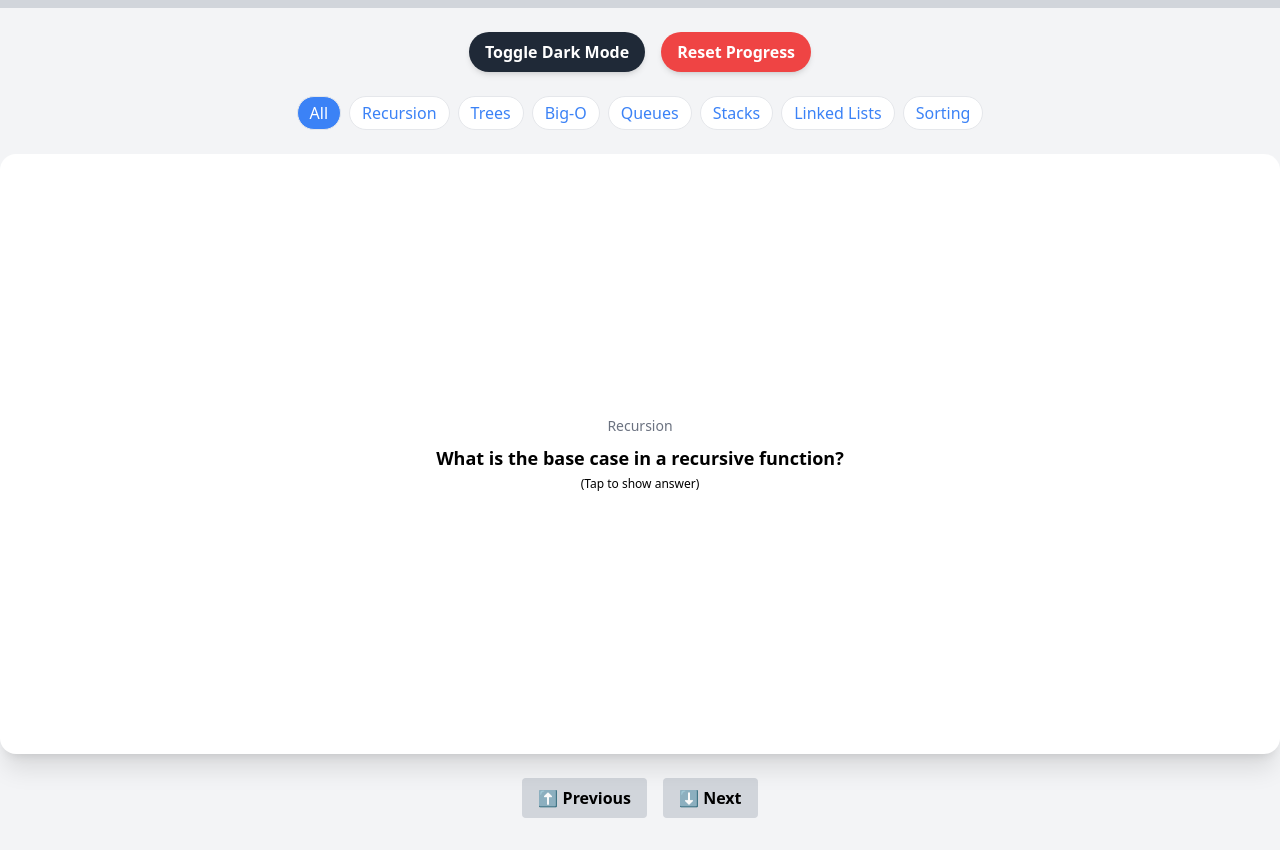
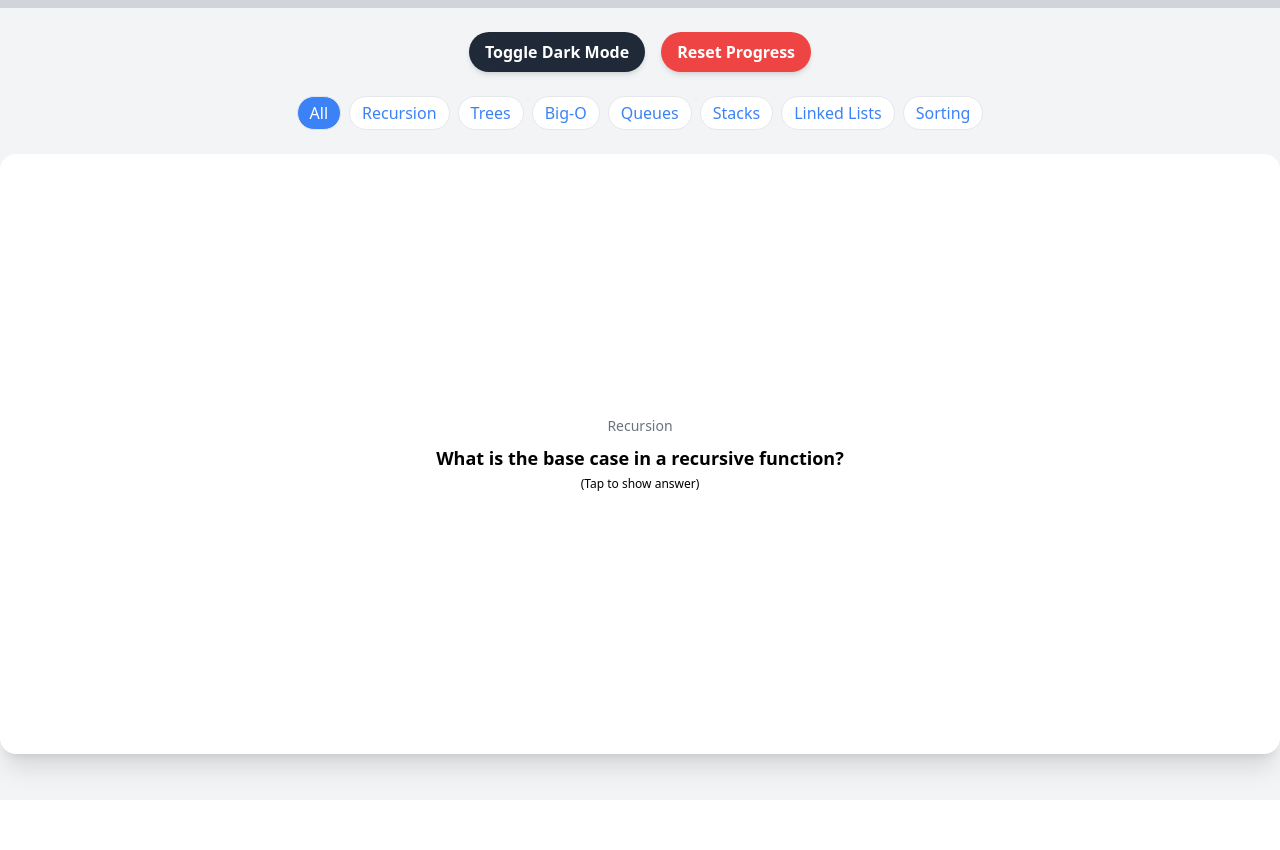
Before and after one commit to Anselm490/cpsc221-meme-study, a React (Create React App) app: page / in a window 1280 px wide. After the commit the page ends 800 px from the top, so only its background shows below. Built offline with nearby package versions, Linux system fonts and the light colour scheme.

Commit message:
remove buttons

```diff
--- a/src/App.js
+++ b/src/App.js
@@ -105,7 +105,7 @@
       </div>
 
     {/* Navigation buttons */}
-    <div className="flex justify-center gap-4 mt-6">
+    {/* <div className="flex justify-center gap-4 mt-6">
       <button
         onClick={() => setCurrentIndex((prev) => Math.max(0, prev - 1))}
         className="px-4 py-2 rounded bg-gray-300 dark:bg-gray-700 text-black dark:text-white font-semibold hover:bg-gray-400 dark:hover:bg-gray-600 transition"
@@ -119,7 +119,7 @@
       >
         ⬇️ Next
       </button>
-    </div>
+    </div> */}
     </div>
   </div>
 );
```
